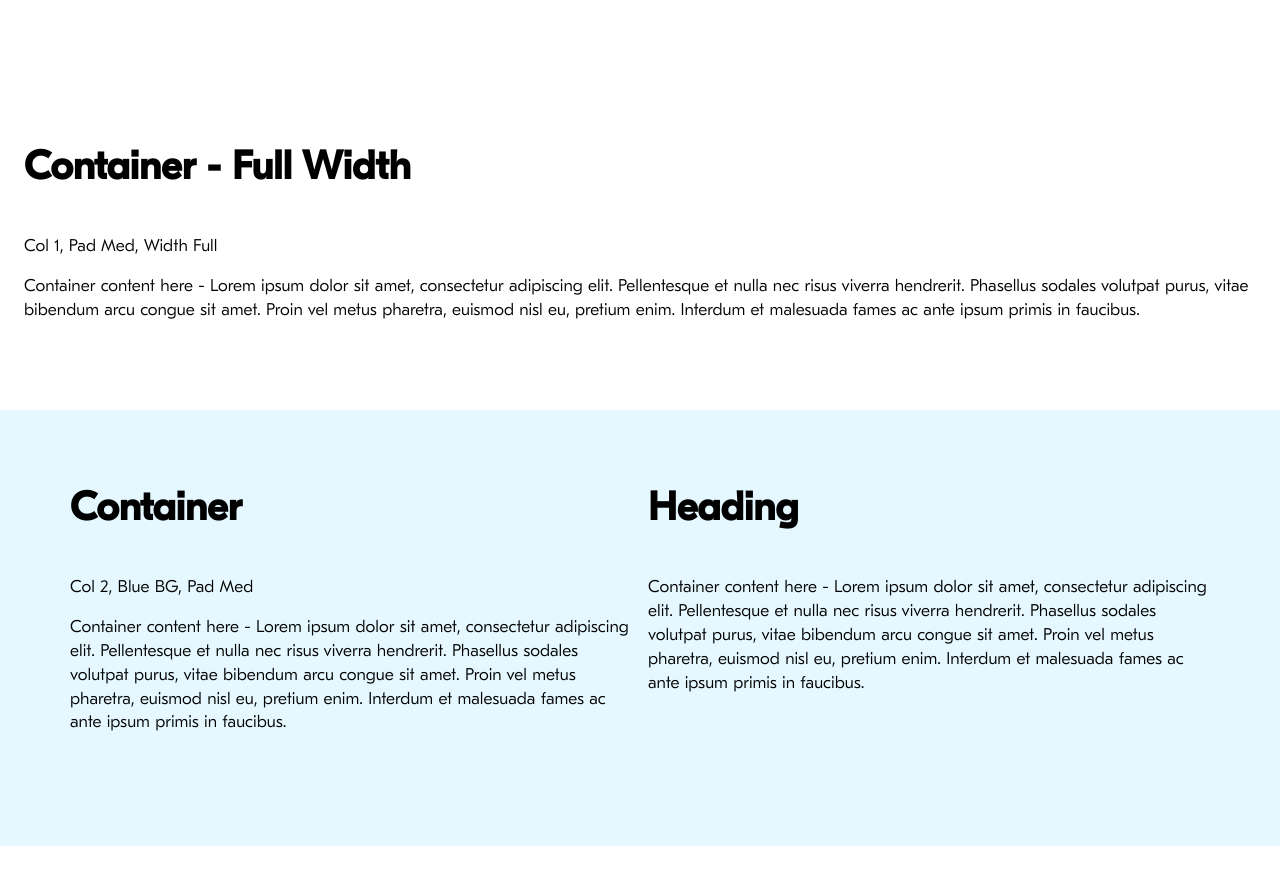
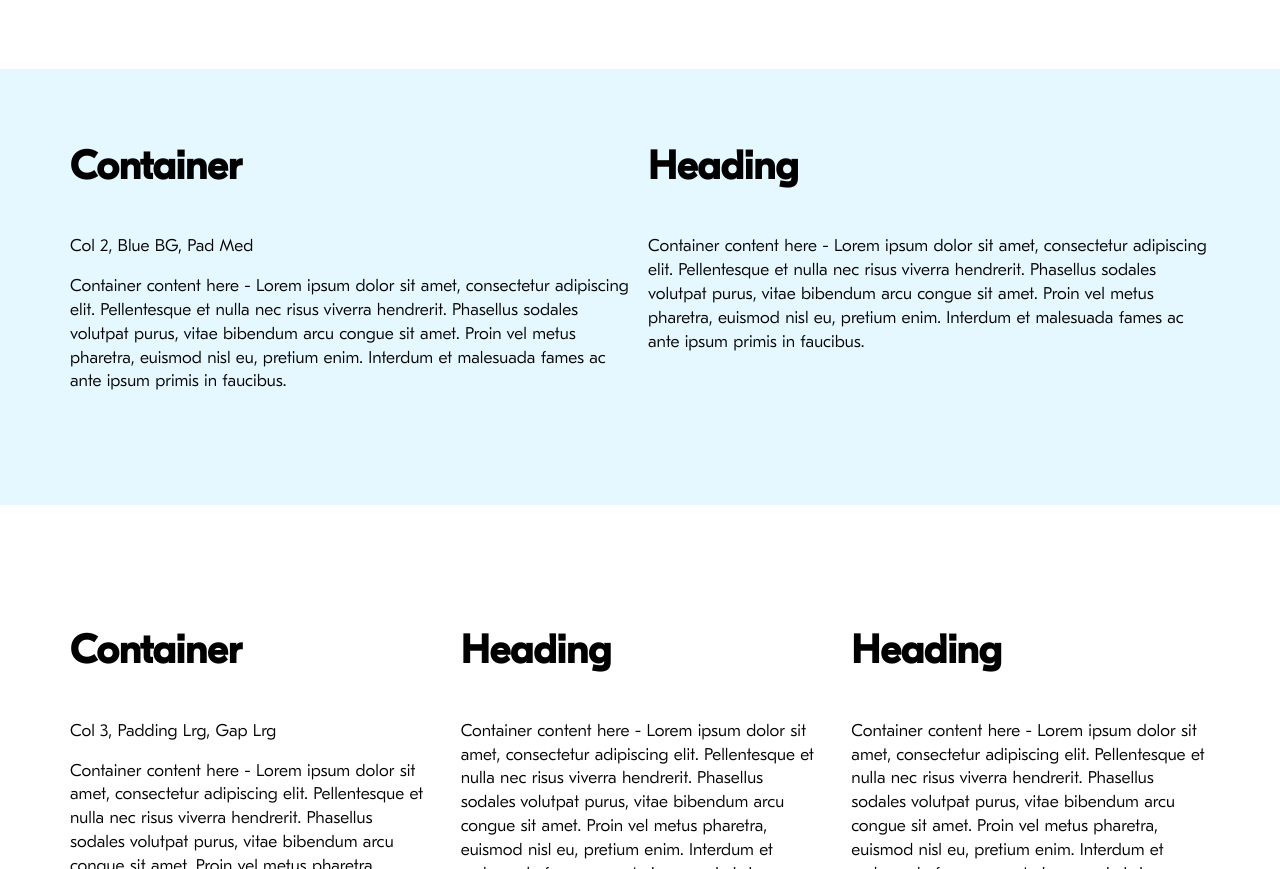
Before and after one commit to dc-engineering/nrma-design, a plain HTML site: page website-comp-container.html in a window 1280 px wide. Shown: the part 911-1780 px from the top of the page. Drawn offline with Linux system fonts and the light colour scheme; files whose address does not match are found by name.

Commit message:
Container "full width" option removed form example

```diff
--- a/website-comp-container.html
+++ b/website-comp-container.html
@@ -45,10 +45,6 @@ h1, h2, h3, h4, p
   width: min(749px, calc(100% - var(--my-size-6)));
 }
 
-.container.full-width
-{
-  width: calc(100% - var(--my-size-6));
-}
 
 /* Padding ------------------------- */
 
@@ -202,14 +198,6 @@ div[class*="columns-"] > div
     </div>
   </div>
 
-  <div class="container-wrapper pad-both-med">
-    <div class="container full-width">
-      <h2>Container - Full Width</h2>
-      <p>Col 1, Pad Med, Width Full</p>
-      <p>Container content here - Lorem ipsum dolor sit amet, consectetur adipiscing elit. Pellentesque et nulla nec risus viverra hendrerit. Phasellus sodales volutpat purus, vitae bibendum arcu congue sit amet. Proin vel metus pharetra, euismod nisl eu, pretium enim. Interdum et malesuada fames ac ante ipsum primis in faucibus.</p>
-    </div>
-  </div>
-
   <div class="container-wrapper pad-both-med bg-light-blue">
     <div class="container columns-2">
       <div>
```
